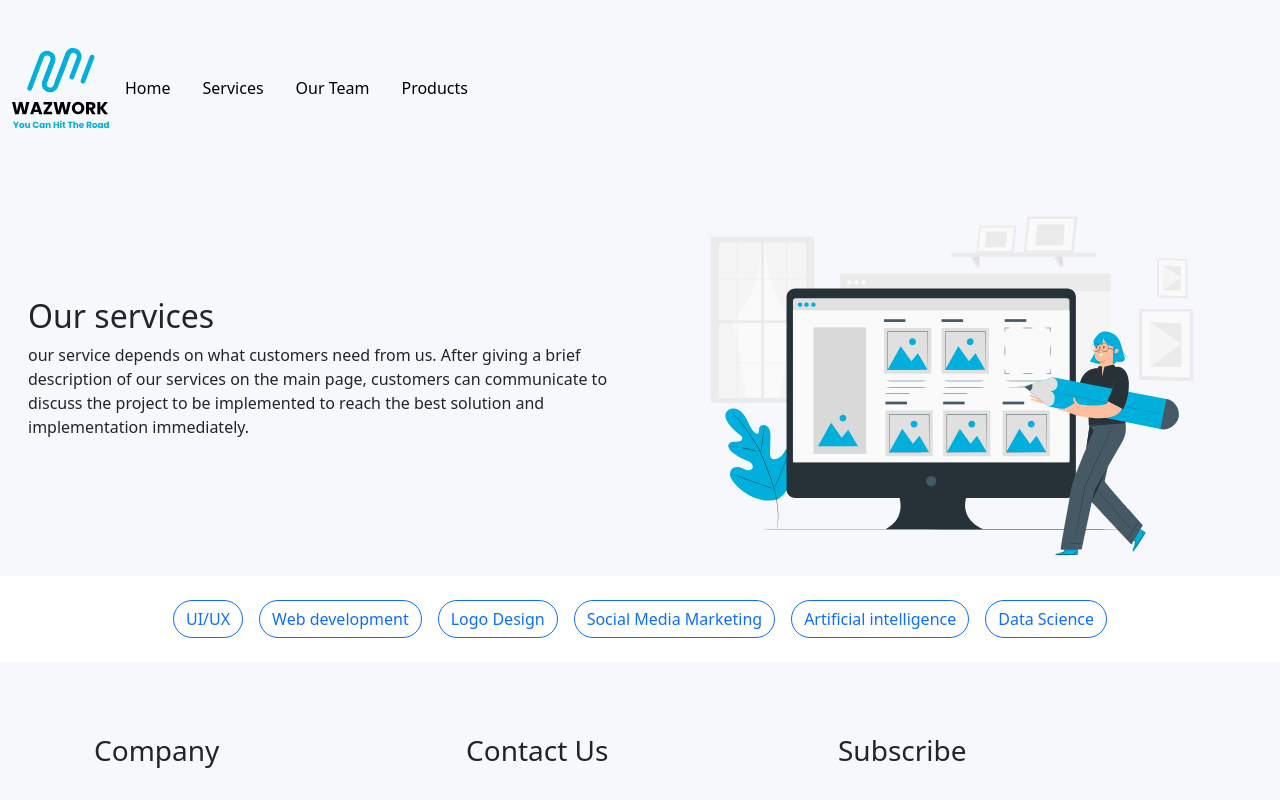
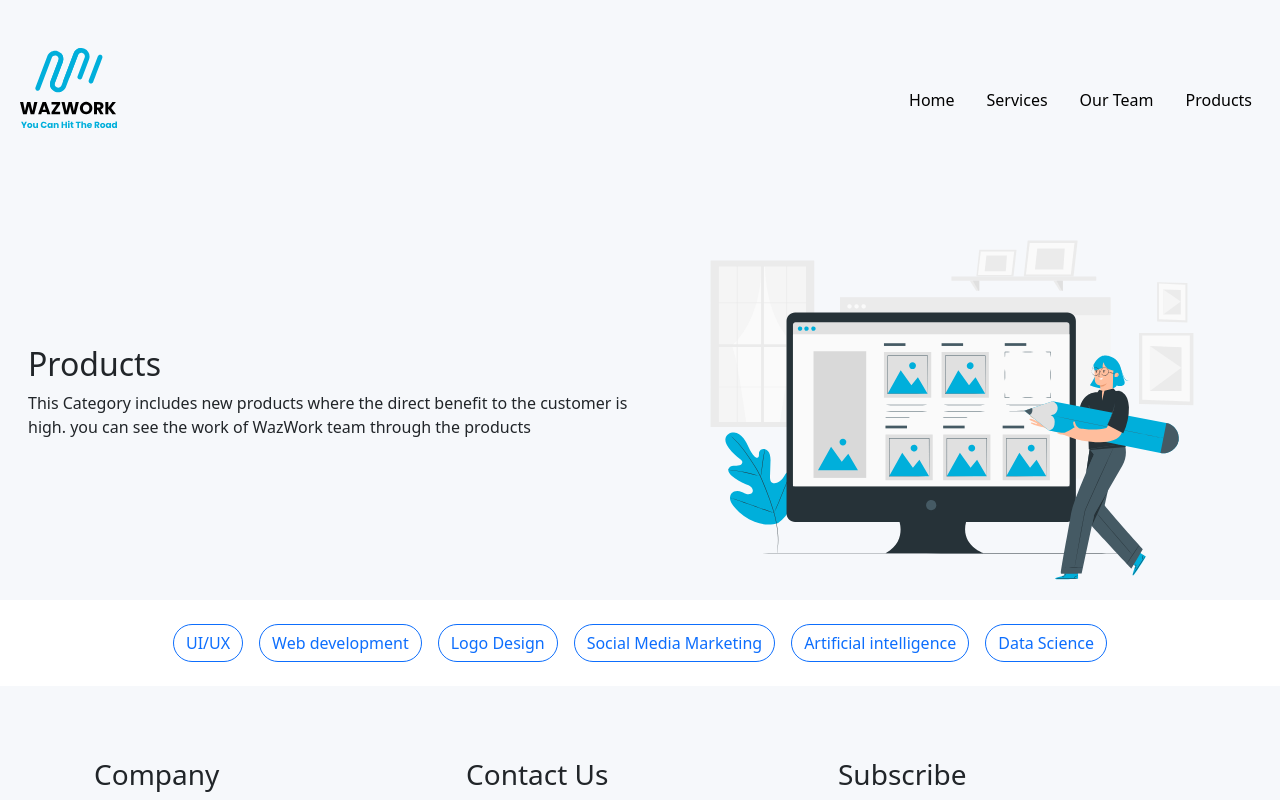
Before and after one commit to MostafaKadry/WazWork, a React (Create React App) app: page /products in a window 1280 px wide. Shown: the top 800 px of the page. Built offline with nearby package versions, Linux system fonts and the light colour scheme.

Commit message:
fix navbar bug

```diff
--- a/src/components/Navbar/Navbar.js
+++ b/src/components/Navbar/Navbar.js
@@ -6,7 +6,7 @@ const Navbar = () => {
   return (
     <nav className="py-5 navbar-container navbar navbar-expand-lg">
       <div className="container-fluid">
-        <div className="Logo-contianer">
+        <div className="Logo-contianer ms-2 mb-4">
           <img src={Logo} alt="logo" />
         </div>
         <button
@@ -20,8 +20,11 @@ const Navbar = () => {
         >
           <span className="navbar-toggler-icon"></span>
         </button>
-        <div className="collapse navbar-collapse" id="navbarSupportedContent">
-          <ul className="navbar-nav me-auto mb-2 mb-lg-0">
+        <div
+          className="collapse navbar-collapse justify-content-end"
+          id="navbarSupportedContent"
+        >
+          <ul className="navbar-nav mb-2 mb-lg-0 ">
             <li className="mx-3 nav-item">
               <Link to="/">Home</Link>
             </li>
--- a/src/components/Products/Products.js
+++ b/src/components/Products/Products.js
@@ -5,12 +5,11 @@ const Head = () => {
   return (
     <div className="row products-head px-3 mx-0">
       <div className="col-md-6">
-        <h2>Our services</h2>
+        <h2>Products</h2>
         <p>
-          our service depends on what customers need from us. After giving a
-          brief description of our services on the main page, customers can
-          communicate to discuss the project to be implemented to reach the best
-          solution and implementation immediately.
+          This Category includes new products where the direct benefit to the
+          customer is high. you can see the work of WazWork team through the
+          products
         </p>
       </div>
       <div className="col-md-6">
--- a/src/components/Team/Team.js
+++ b/src/components/Team/Team.js
@@ -48,13 +48,13 @@ const TeamMempers = () => {
   return (
     <section className="members row text-center">
       <div className="members-title py-5">
-        <h1>Meet Out Team</h1>
+        <h1>Meet Our Team</h1>
       </div>
       <PersonalCard img={AliWazir} name="Ali Wazir" title="Ai Engineer" />
       <PersonalCard img={AmrSalah} name="Amr Salah" title="Ui/Ux Designer" />
       <PersonalCard
         img={MostafaKadry}
-        name="Moustafa Kadry"
+        name="Mostafa Kadry"
         title="Web developer"
       />
 
```
